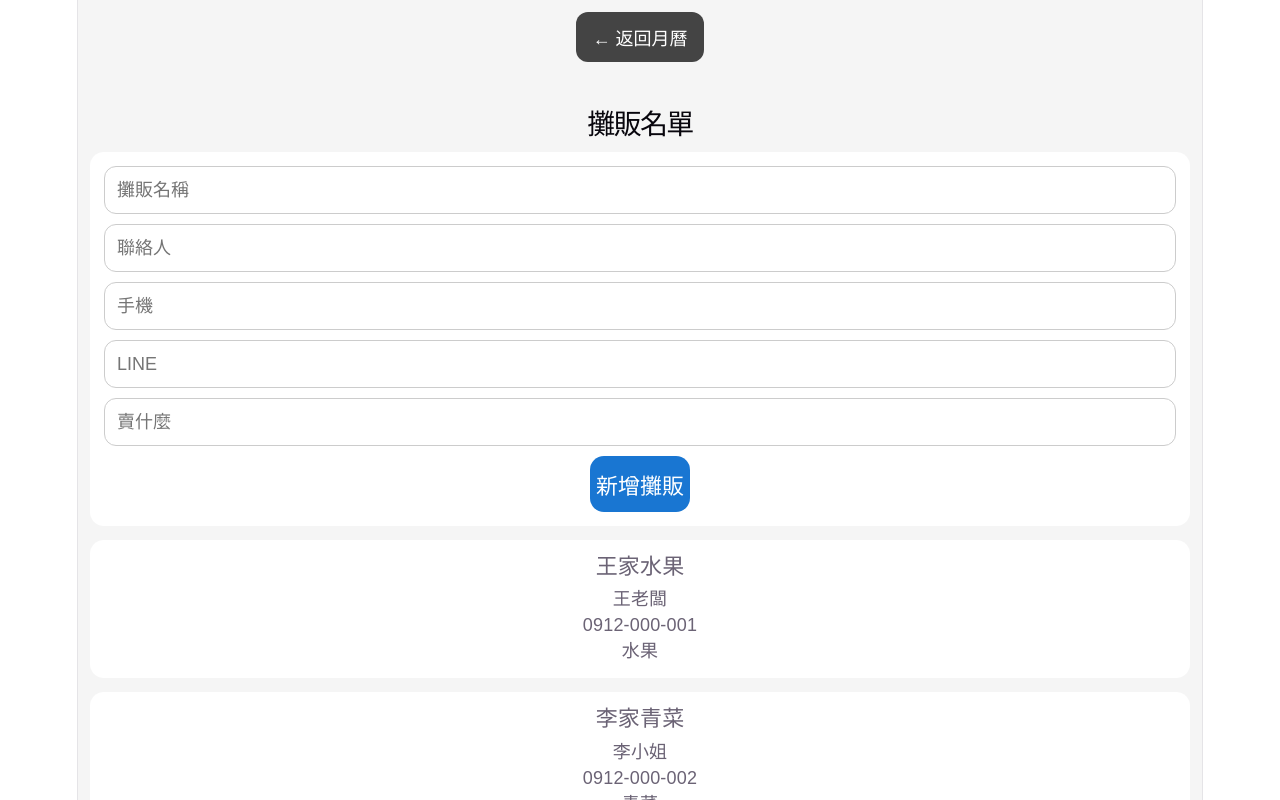
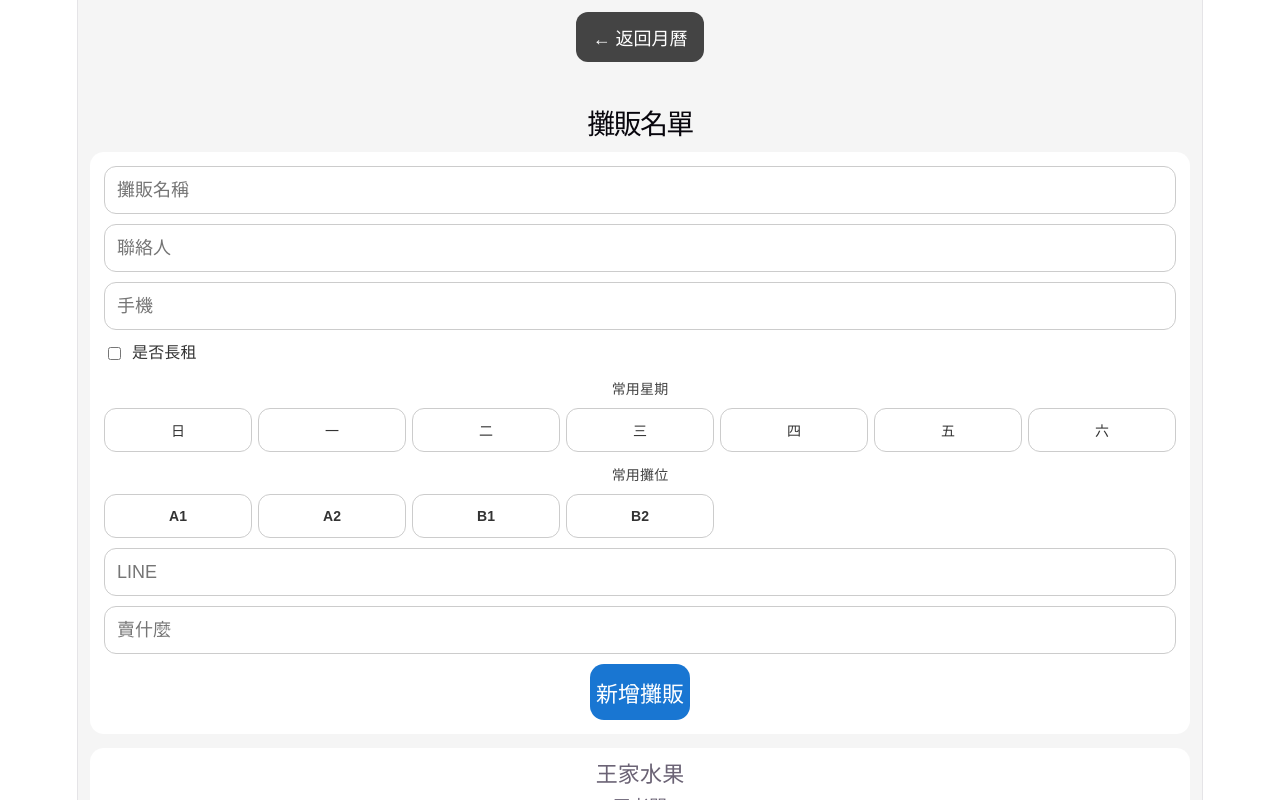
Before and after one commit to Hsu7183/dongmen-market-manager, a React (Vite) app: page / in a window 1280 px wide. Both pictures are taken after a click on the button "攤販名單". Shown: the top 800 px of the page. Built offline with nearby package versions, Linux system fonts and the light colour scheme.

Commit message:
feat: improve elder-friendly stall management UI

```diff
--- a/src/App.tsx
+++ b/src/App.tsx
@@ -218,6 +218,75 @@ function App() {
             }
           />
 
+          <div style={styles.checkboxRow}>
+            <label style={styles.checkboxLabel}>
+              <input
+                type="checkbox"
+                checked={newVendor.longTerm}
+                onChange={(e) =>
+                  setNewVendor({ ...newVendor, longTerm: e.target.checked })
+                }
+              />
+              是否長租
+            </label>
+          </div>
+
+          <div style={styles.toggleGroup}>
+            <div style={styles.toggleLabel}>常用星期</div>
+            <div style={styles.toggleRow}>
+              {WEEKDAYS.map((day, index) => {
+                const active = newVendor.weekdays.includes(index);
+                return (
+                  <button
+                    key={day}
+                    type="button"
+                    style={{
+                      ...styles.toggleButton,
+                      background: active ? "#1976d2" : "#fff",
+                      color: active ? "#fff" : "#333",
+                      border: active ? "1px solid #1976d2" : "1px solid #ccc",
+                    }}
+                    onClick={() => {
+                      const next = newVendor.weekdays.includes(index)
+                        ? newVendor.weekdays.filter((w) => w !== index)
+                        : [...newVendor.weekdays, index];
+                      setNewVendor({ ...newVendor, weekdays: next });
+                    }}
+                  >
+                    {day}
+                  </button>
+                );
+              })}
+            </div>
+          </div>
+
+          <div style={styles.toggleGroup}>
+            <div style={styles.toggleLabel}>常用攤位</div>
+            <div style={styles.toggleRow}>
+              {STALLS.map((stall) => {
+                const active = newVendor.preferredStall === stall;
+                return (
+                  <button
+                    key={stall}
+                    type="button"
+                    style={{
+                      ...styles.toggleButton,
+                      minWidth: "64px",
+                      background: active ? "#1976d2" : "#fff",
+                      color: active ? "#fff" : "#333",
+                      border: active ? "1px solid #1976d2" : "1px solid #ccc",
+                    }}
+                    onClick={() =>
+                      setNewVendor({ ...newVendor, preferredStall: stall })
+                    }
+                  >
+                    {stall}
+                  </button>
+                );
+              })}
+            </div>
+          </div>
+
           <input
             style={styles.input}
             placeholder="LINE"
@@ -278,21 +347,34 @@ function App() {
                 />
               </div>
 
-              <select
-                style={styles.input}
-                value={record.status}
-                onChange={(e) =>
-                  updateStall(stall, {
-                    status: e.target.value as StallStatus,
-                  })
-                }
-              >
-                {Object.entries(STATUS_LABEL).map(([k, v]) => (
-                  <option key={k} value={k}>
-                    {v}
-                  </option>
-                ))}
-              </select>
+              <div style={styles.statusButtons}>
+                {(Object.entries(STATUS_LABEL) as [StallStatus, string][]).map(
+                  ([status, label]) => {
+                    const active = record.status === status;
+                    return (
+                      <button
+                        key={status}
+                        type="button"
+                        style={{
+                          ...styles.statusButton,
+                          background: active ? STATUS_COLOR[status] : "#fff",
+                          color: active ? "#fff" : "#333",
+                          border: active
+                            ? `1px solid ${STATUS_COLOR[status]}`
+                            : "1px solid #ccc",
+                        }}
+                        onClick={() =>
+                          updateStall(stall, {
+                            status,
+                          })
+                        }
+                      >
+                        {label}
+                      </button>
+                    );
+                  }
+                )}
+              </div>
 
               <select
                 style={styles.input}
@@ -329,7 +411,13 @@ function App() {
 
                   {getCallList(stall).map((v) => (
                     <div key={v.id} style={styles.callItem}>
-                      {v.stallName}｜{v.phone}
+                      {v.stallName}｜
+                  <a
+                    href={`tel:${v.phone.replace(/[^0-9+]/g, "")}`}
+                    style={styles.phoneLink}
+                  >
+                    {v.phone}
+                  </a>
                     </div>
                   ))}
                 </div>
@@ -368,6 +456,14 @@ function App() {
               }}
             />
             {v}
+          </div>
+        ))}
+      </div>
+
+      <div style={styles.weekdayHeader}>
+        {WEEKDAYS.map((day) => (
+          <div key={day} style={styles.weekdayHeaderItem}>
+            {day}
           </div>
         ))}
       </div>
@@ -580,6 +676,77 @@ const styles: Record<string, React.CSSProperties> = {
   callItem: {
     marginBottom: "6px",
   },
+
+  phoneLink: {
+    color: "#1565c0",
+    textDecoration: "none",
+  },
+
+  weekdayHeader: {
+    display: "grid",
+    gridTemplateColumns: "repeat(7, 1fr)",
+    gap: "4px",
+    marginBottom: "4px",
+  },
+
+  weekdayHeaderItem: {
+    textAlign: "center",
+    fontSize: "12px",
+    fontWeight: "bold",
+    color: "#444",
+  },
+
+  statusButtons: {
+    display: "grid",
+    gap: "8px",
+    marginBottom: "12px",
+  },
+
+  statusButton: {
+    height: "48px",
+    borderRadius: "14px",
+    border: "1px solid #ccc",
+    fontSize: "16px",
+    fontWeight: "600",
+    cursor: "pointer",
+  },
+
+  checkboxRow: {
+    marginBottom: "10px",
+  },
+
+  checkboxLabel: {
+    display: "flex",
+    alignItems: "center",
+    gap: "8px",
+    fontSize: "16px",
+    color: "#333",
+  },
+
+  toggleGroup: {
+    marginBottom: "10px",
+  },
+
+  toggleLabel: {
+    marginBottom: "6px",
+    fontSize: "14px",
+    color: "#444",
+  },
+
+  toggleRow: {
+    display: "grid",
+    gridTemplateColumns: "repeat(7, minmax(0, 1fr))",
+    gap: "6px",
+  },
+
+  toggleButton: {
+    height: "44px",
+    borderRadius: "12px",
+    border: "1px solid #ccc",
+    fontSize: "14px",
+    fontWeight: "600",
+    cursor: "pointer",
+  },
 };
 
 export default App;
```
